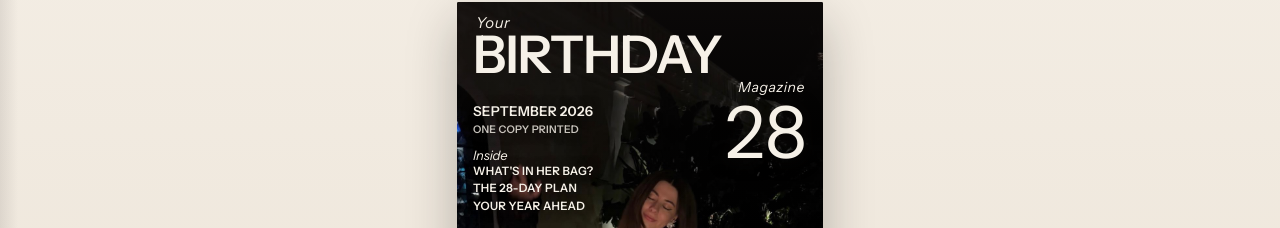
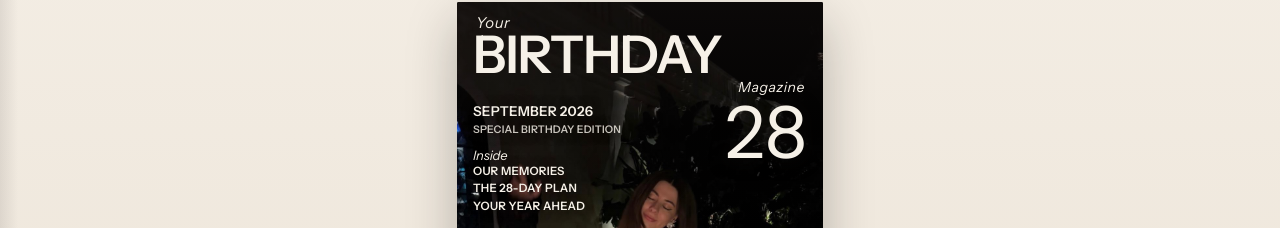
Before and after one commit to AndricaNuta/issue-28, a React (Vite) app: page / in a window 1280 px wide. Shown: the part 110-338 px from the top of the page. Built offline with nearby package versions, Linux system fonts and the light colour scheme.

Commit message:
The cover stops giving away gift one
'What's in her bag?' named the bag on page one, six pages before it is given.
The page it pointed at is titled Our Memories, which teases the same feature
and gives nothing away.

```diff
--- a/src/config.js
+++ b/src/config.js
@@ -13,9 +13,9 @@ export const CONFIG = {
   // A short script line above her name on the cover. '' hides it.
   coverKicker: 'cover star',
   issueDate: 'September 2026',
-  edition: 'One copy printed',
+  edition: 'Special birthday edition',
   // Printed down the left of the cover, magazine style.
-  coverLines: ["What's in her bag?", 'The 28-day plan', 'Your year ahead'],
+  coverLines: ['Our memories', 'The 28-day plan', 'Your year ahead'],
   // For her access pass on the entry page. Keep it short and funny.
   occupation: 'CEO',
   // Printed along the foot of the pass.
```
